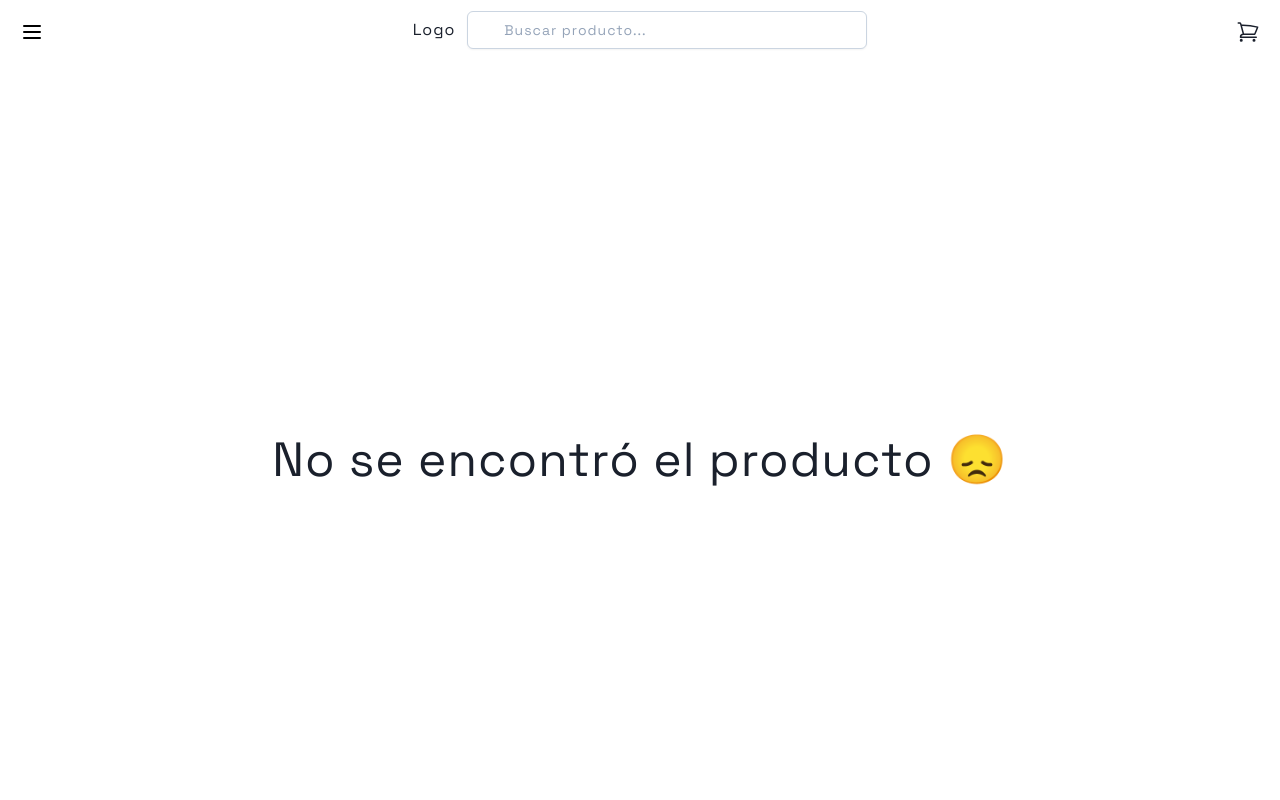
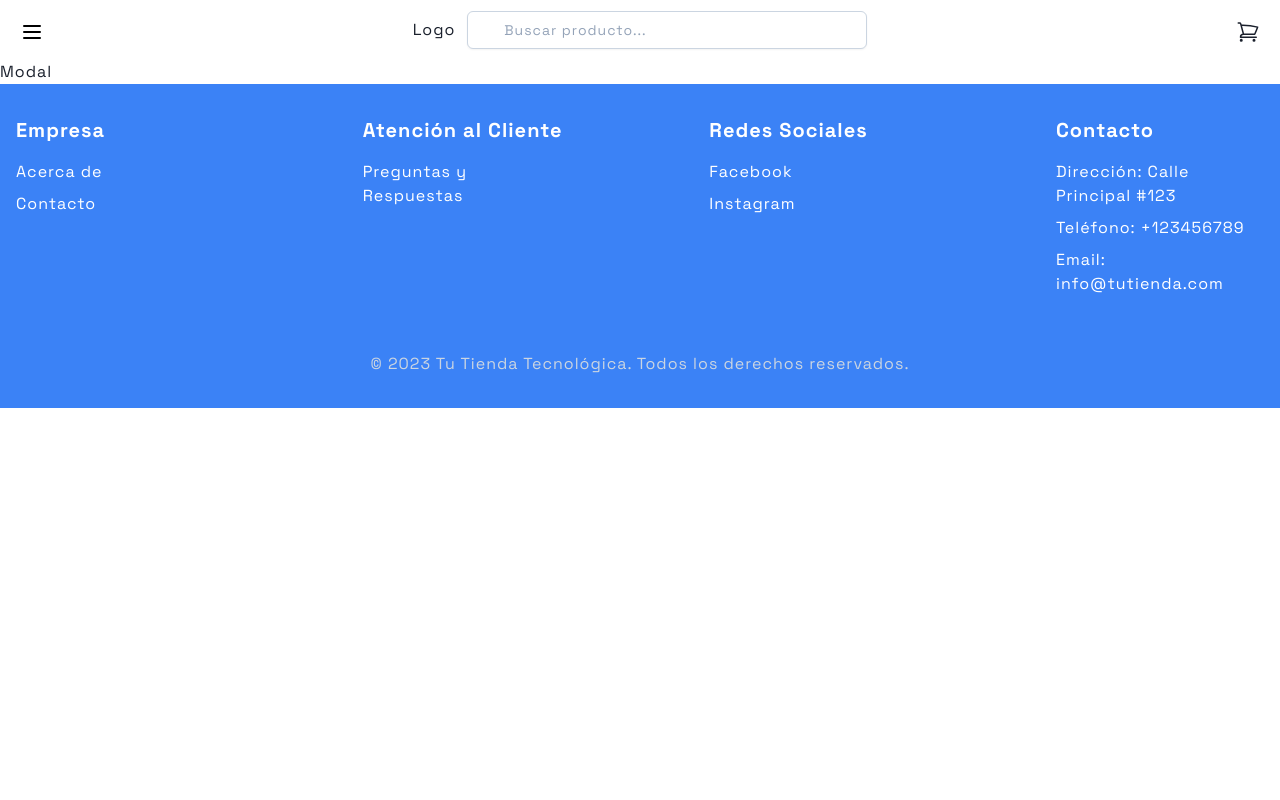
Before and after one commit to DavidReque/store, a Next.js app: page /carrito in a window 1280 px wide. Shown: the top 800 px of the page. Built offline with nearby package versions, Linux system fonts and the light colour scheme.

Commit message:
carrito route

```diff
--- /dev/null
+++ b/app/carrito/page.jsx
@@ -0,0 +1,7 @@
+export default function Modal ({ handleCloseModal, children }) {
+  return (
+    <div>
+      Modal
+    </div>
+  )
+}
--- a/components/Header/Cart.jsx
+++ b/components/Header/Cart.jsx
@@ -1,9 +1,13 @@
-import React from 'react'
 import { motion } from 'framer-motion'
+import Link from 'next/link'
 
 export default function Cart () {
   return (
-    <div className='fixed top-5 right-5 z-10'>
+    <div>
+      <Link
+        href='/carrito'
+        className='fixed top-5 right-5 z-10'
+      >
         <motion.button
           className='hover:text-blue-500 transition-colors duration-200 ease-in-out'
           whileHover={{ scale: 1.1 }}
@@ -13,6 +17,7 @@ export default function Cart () {
             <path strokeLinecap='round' strokeLinejoin='round' d='M2.25 3h1.386c.51 0 .955.343 1.087.835l.383 1.437M7.5 14.25a3 3 0 00-3 3h15.75m-12.75-3h11.218c1.121-2.3 2.1-4.684 2.924-7.138a60.114 60.114 0 00-16.536-1.84M7.5 14.25L5.106 5.272M6 20.25a.75.75 0 11-1.5 0 .75.75 0 011.5 0zm12.75 0a.75.75 0 11-1.5 0 .75.75 0 011.5 0z' />
           </svg>
         </motion.button>
+      </Link>
     </div>
   )
 }
```
Lines whose indentation alone changed are shown as unchanged.
